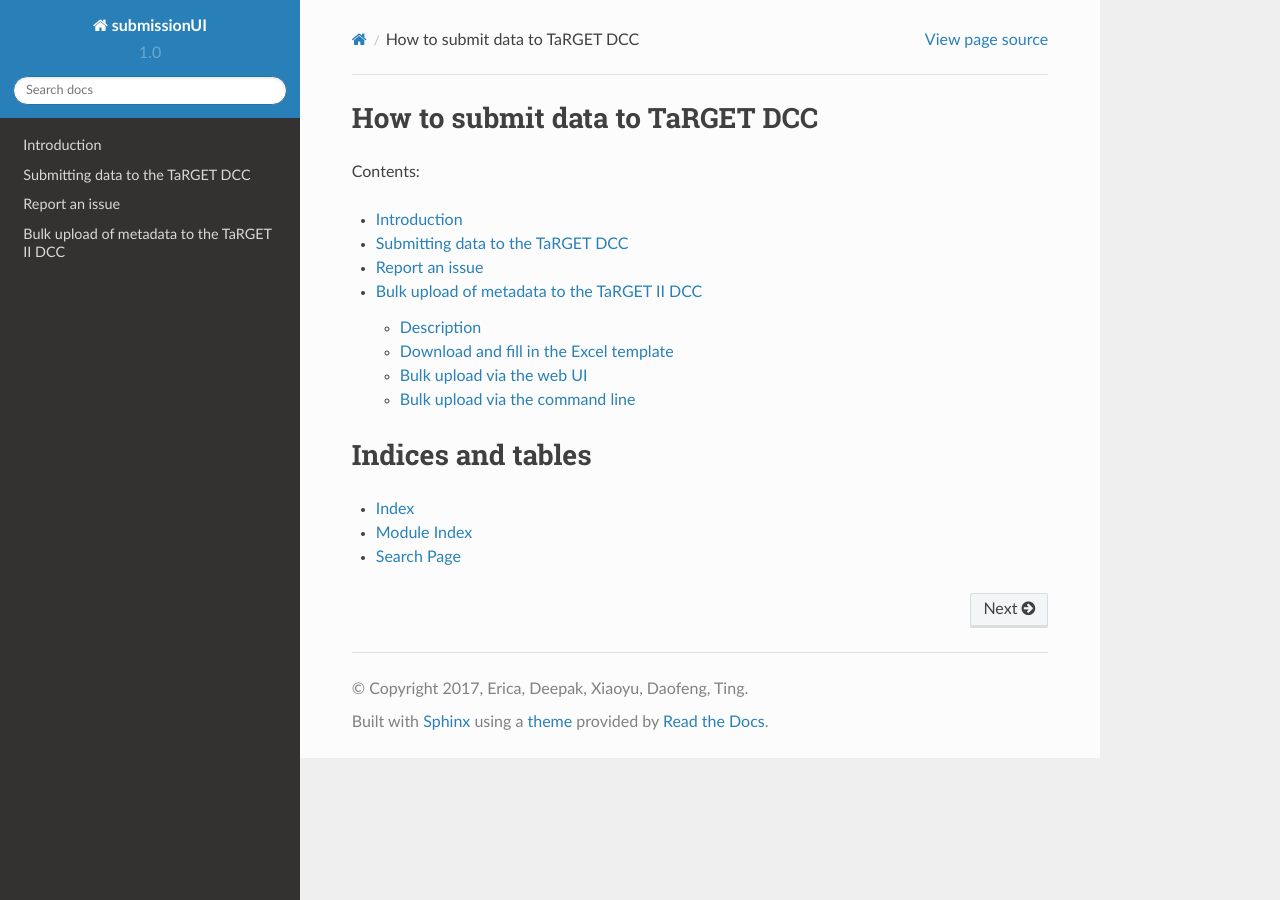
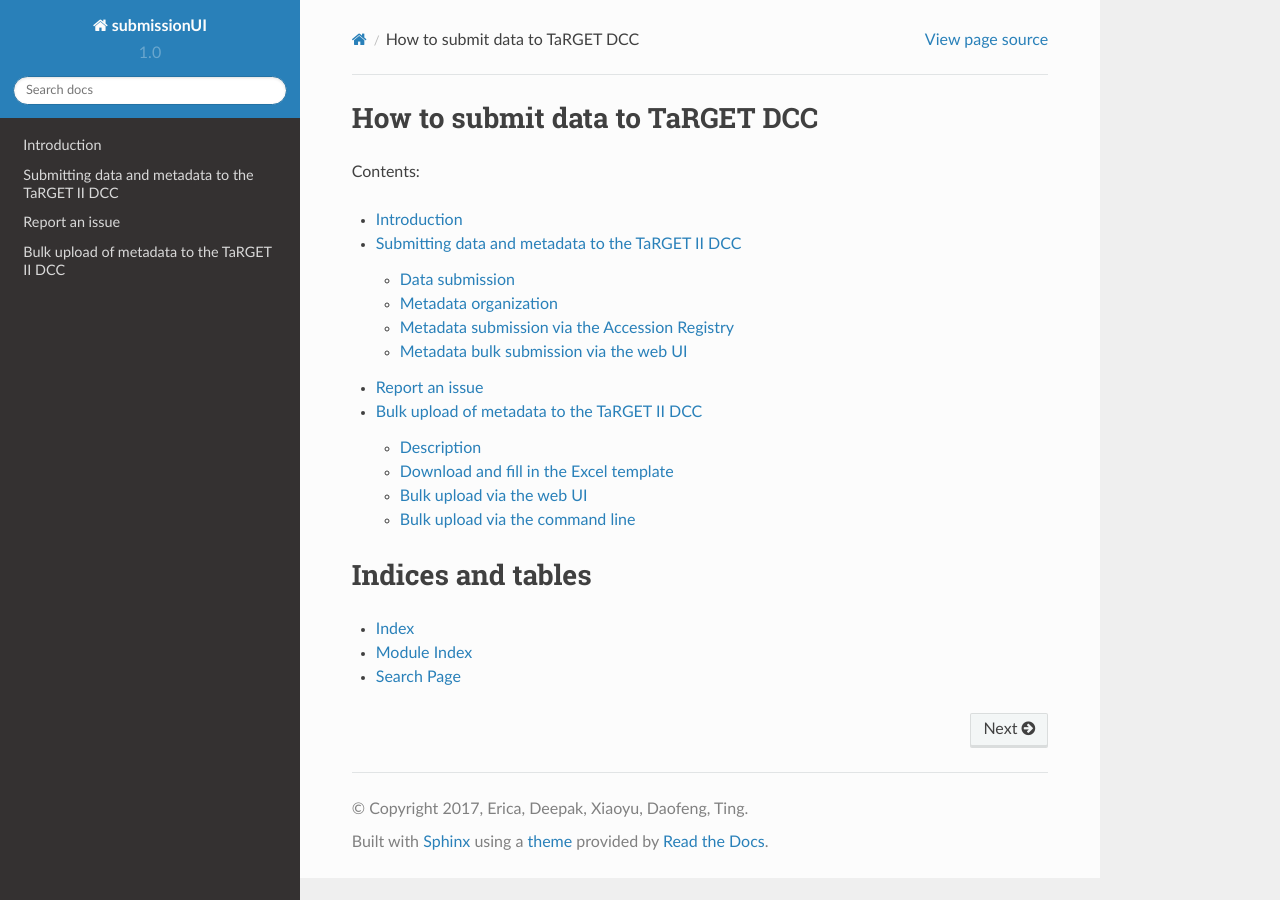
Before and after one commit to target2/submissionUI, a Sphinx documentation site: the page built from docs/index.rst, in a window 1280 px wide. Built offline with Sphinx 7.4.7 and the Read the Docs theme 2.0.0, drawn with Linux system fonts in a browser that asks for light colours; some of the changed lines change nothing that is shown.

Commit message:
Combined data and metadata tutorials

```diff
--- a/docs/tutorial.rst
+++ b/docs/tutorial.rst
@@ -1,5 +1,5 @@
-Submitting data to the TaRGET DCC
-=================================
+Submitting data and metadata to the TaRGET II DCC
+=================================================
 
 1. Log in to the Submission Interface (https://submit.targetepigenomics.org)
 
@@ -14,6 +14,9 @@ Submitting data to the TaRGET DCC
     .. image:: _static/Homepage_edit.png
 
     b.	From here, you may choose to register metadata or data by selecting the appropriate button.
+
+Data submission
+---------------
 
 3. Create a data submission
 
@@ -45,37 +48,79 @@ Submitting data to the TaRGET DCC
 
     .. image:: _static/SubmissionFiles_edit.png
 
-    c. Submissions are not considered complete until metadata has been registered for each file. To register metadata, select the "Upload Metadata" button, which will take you to instructions for bulk upload of metadata.
+    c. Submissions are not considered complete until metadata has been registered for each file. Selecting the "Upload Metadata" button will take you to instructions for bulk upload of metadata (see below).
 
-5. Register metadata for a submission
+Metadata organization
+---------------------
+For a submission to be marked complete and to be available on the Data Portal, you must fill out several pieces of information about how the files were generated (e.g., how the mouse was treated, how the assay was performed).
 
-    a.	To view your data on the Data Portal, you must fill out several pieces of information about how the files were generated (e.g., how the mouse was treated, how the assay was performed). You can register metadata one-by-one via the Accession Registry or in bulk (see https://submissionui.readthedocs.io/en/latest/bulk.html).
-    b.	To register metadata one-by-one, click on “Metadata Registry” on the banner to go to the Accession Registry Portal (https://meta.targetepigenomics.org/).
-
-    .. image:: _static/MetadataBanner_edit.png
-
-    c. The metadata is organized into discrete categories (such as Mouse, Assay, Reagent) that are linked together. The entity relationship diagram on the home page displays the relationships between the metadata categories. Some categories will have only one or a few unique instances per lab (e.g., Bioproject), while others (e.g., Mouse) will have many. By storing metadata as unique objects, we can avoid entering redundant data (e.g., multiple mice may link to the same Diet and Treatment).
+The metadata is organized into discrete categories (such as Mouse, Assay, Reagent) that are linked together. The entity relationship diagram on the Accession Registry Portal home page (https://meta.targetepigenomics.org/) displays the relationships between the metadata categories. Some categories will have only one or a few unique instances per lab (e.g., Bioproject), while others (e.g., Mouse) will have many. By storing metadata as unique objects, we can avoid entering redundant data (e.g., multiple mice may link to the same Diet and Treatment).
 
     .. image:: _static/ERDiagram_edit.png
 
-    d. Fill out metadata for your files by clicking on “Files” and the metadata objects listed under “Other Metadata” (e.g., “Mouse” for individual mice, “Assays” for experimental assays performed on nucleic acid obtained from a mouse).
-    e. To create a new metadata object, fill out all of the required fields under the “Add new __” button. Some fields will include a description or a drop-down menu of available terms. After you submit the object (“Create”), a notification will appear that the object was successfully created, and its randomly generated, permanent accession number will become available in the list of current objects.
+The following instructions can be used to register metadata in the TaRGET II DCC metadata database. You can use them to: 1. Upload new metadata to the database; 2. Update existing records in the database; 3. Establish relationships between metadata records. You can register metadata one-by-one via the Accession Registry or in bulk via the web UI. Bulk upload via the command line can be performed by request.
+
+Metadata submission via the Accession Registry
+----------------------------------------------
+1. To register metadata one-by-one, go to the Accession Registry Portal (https://meta.targetepigenomics.org/).
+
+   .. image:: _static/MetadataBanner_edit.png
+
+    a. Fill out metadata for your files by clicking on “Files” and the metadata objects listed under “Other Metadata” (e.g., “Mouse” for individual mice, “Assays” for experimental assays performed on nucleic acid obtained from a mouse).
+    b. To create a new metadata object, fill out all of the required fields under the “Add new __” button. Some fields will include a description or a drop-down menu of available terms. After you submit the object (“Create”), a notification will appear that the object was successfully created, and its randomly generated, permanent accession number will become available in the list of current objects.
 
     .. image:: _static/Mice.PNG
 
     .. image:: _static/CreateMouse_edit.png
 
-    f. To view the details of a metadata object, select the accession number for that object. If an object has already been registered, you do not need to register it again; however, you should check to make sure that all of the fields match your submission.
-    g. To edit a metadata object, alter the relevant fields, and select "Save changes".
+    c. To view the details of a metadata object, select the accession number for that object. If an object has already been registered, you do not need to register it again; however, you should check to make sure that all of the fields match your submission.
+    d. To edit a metadata object, alter the relevant fields, and select "Save changes".
 
     .. image:: _static/SaveChanges_edit.png
 
-    h. To link a metadata object to another metadata object (e.g., associate a Mouse with its Treatment or Diet), select the object from the drop down menu and select "Add". Links can also be deleted without deleting the object (“X”).
+    e. To link a metadata object to another metadata object (e.g., associate a Mouse with its Treatment or Diet), select the object from the drop down menu and select "Add". Links can also be deleted without deleting the object (“X”).
 
     .. image:: _static/Links_edit.png
 
-    i. To delete a metadata object, select "Delete _". All links between the object and other objects must be deleted before the object can  be deleted.
+    f. To delete a metadata object, select "Delete _". All links between the object and other objects must be deleted before the object can  be deleted.
 
     .. image:: _static/DeleteMouse_edit.png
 
+Metadata bulk submission via the web UI
+---------------------------------------
+1. To register metadata in bulk, on your Submission Dashboard (https://submit.targetepigenomics.org/dashboard), select "Metadata" to go to your metadata submission dashboard. This interface lists all of your previous bulk metadata submissions.
+2. Select "Create/Update bulk metadata submission" to access the web UI for bulk upload of metadata (https://submit.targetepigenomics.org/submission/upload).
+3. To upload new metadata, download a blank copy of the most recent metadata template (TaRGET_metadata_V<>.xlsx) by selecting "Download Bulk Upload Excel template".
+
+    a. You must use the TaRGET template for bulk upload. You should maintain the version number in the name.
+
+    .. image:: _static/TemplateDownload2.png
+
+4. Fill out the Excel template.
+
+    a. All required fields must be populated.
+    b. Enter dates as Excel-formatted dates or a string with format "YYYY-MM-DD".
+    c. Link metadata entries together by entering User or System Accessions in the blue relationship columns. To establish relationships between records you are uploading at the same time, a user-provided User Accession can be used as a temporary placeholder. To eliminate potential record duplications, we now require the user to provide a unique User Accession for each record in the database (i.e., User Accessions must be unique across all submissions for a single user). Please fill in the User Accession according to the format for that tab. Metadata can be linked to other records already in the metadata database with their System or User Accession.
+    d. If a System Accession is present in the row or the User Accession for a record already exists in the database, that record will be skipped and not uploaded.
+
+5. To upload new metadata:
+
+    a. Upload your Excel template from your computer ("Choose File") and select the "Validate Sheet" button. To see the results of validation, select "Click here for next step".
+
+    .. image:: _static/BulkUploadUI.png
+
+    b. If validation is not successful ("Error validating the sheet"), the UI will print a log of errors that must be corrected before submission. Please correct all errors and re-validate the sheet.
+    c. If validation is successful ("Validated successfully"), the UI will print instructions and a log of validated metadata. Scroll to the bottom and select the "Submit sheet" button to submit your metadata. You will be asked to confirm this selection before submission.
+
+6. To update existing records in the metadata database:
+
+    a. On your metadata submission dashboard, select "Download All of My Metadata". This will download the most recent metadata template populated with all of your submitted metadata, as well as the automatically generated System Accessions for each entry. Any changes made to an object between submission and re-download will be included.
+
+    .. image:: _static/SubmissionDownload.png
+
+    b. Update the records as needed. Deleting individual fields for an entry will erase those fields in the database. Entries cannot be deleted by removing the row on the Excel sheet; they must be deleted through the UI.
+    c. Either the System or User Accession may be used to update an existing record.
+    d. On the bulk upload web UI (https://submit.targetepigenomics.org/submission/upload), upload the updated Excel template from your computer ("Choose File") and select the "Update Sheet" button.
+    b. Please correct all errors before submission.
+
 Thank you for using the TaRGET DCC submission pipeline! Please contact us with any questions.
```
